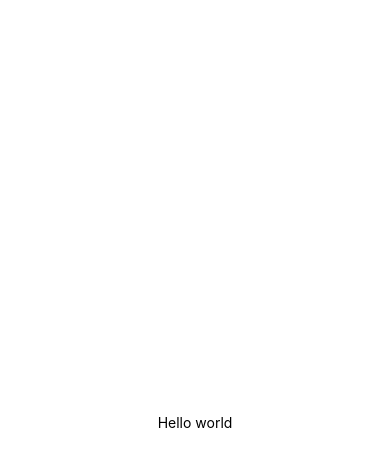
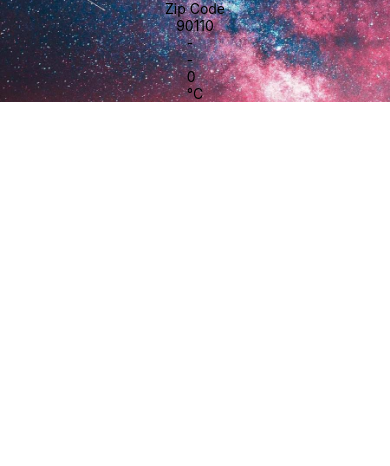
Before and after one commit to Panlert/React-Native, a React Native app: screen / in a window 390 px wide. Shown: the top 466 px of the page. Built offline with nearby package versions, Linux system fonts and the light colour scheme.

Commit message:
imagebackground

```diff
--- a/App.js
+++ b/App.js
@@ -1,14 +1,16 @@
 import { StatusBar } from 'expo-status-bar';
 import React from 'react';
-import { StyleSheet, Text, View } from 'react-native';
+import { StyleSheet, View } from 'react-native';
+import Weather from './component/Weather';
+import Constants from 'expo-constants';
 
 export default function App() {
-  const doIt = () =>{
+  /*const doIt = () =>{
     console.log("Hello form console")
-  }
+  }*/
   return (
     <View style={styles.container}>
-      <Text onPress={doIt}>Hello world</Text>
+      <Weather zipCode="90110"/>
       <StatusBar style="auto" />
     </View>
   );
@@ -16,9 +18,6 @@
 
 const styles = StyleSheet.create({
   container: {
-    flex: 1,
-    backgroundColor: '#fff',
-    alignItems: 'center',
-    justifyContent: 'center',
+    paddingTop: Constants.statusBarHeight
   },
 });
--- /dev/null
+++ b/component/Forecast.js
@@ -0,0 +1,13 @@
+import React from 'react'
+import { View, Text } from 'react-native'
+
+export default function Forecast(props){
+    return(
+        <View>
+            <Text>{props.main}</Text>
+            <Text>{props.description}</Text>
+            <Text>{props.temp}</Text>
+            <Text>°C</Text>
+        </View>
+    )
+}
--- /dev/null
+++ b/component/Weather.js
@@ -0,0 +1,27 @@
+import React, { useState } from 'react'
+import { Text, ImageBackground, StyleSheet } from 'react-native'
+import Forecast from './Forecast'
+
+export default function Weather(props){
+    const [forecastInfo, setForecastInfo] = useState({
+        main: '-',
+        description: '-',
+        temp: 0
+    })
+
+    return (
+        <ImageBackground source={require('../bg.jpg')} style={styles.backdrop}>
+            <Text>Zip Code</Text>
+            <Text>{props.zipCode}</Text>
+            <Forecast {...forecastInfo}/>
+        </ImageBackground>
+    )
+}
+
+const styles = StyleSheet.create({
+    backdrop: {
+        alignItems: 'center',
+        width: '100%',
+        height: '100%',
+    }
+})
```
Also changed, not shown: bg.jpg (added).
